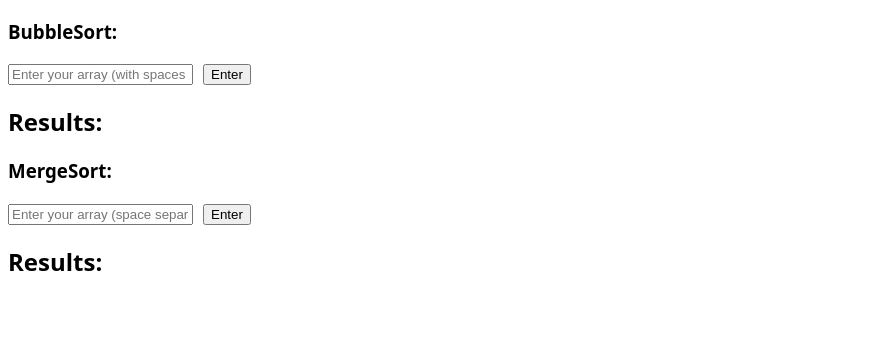
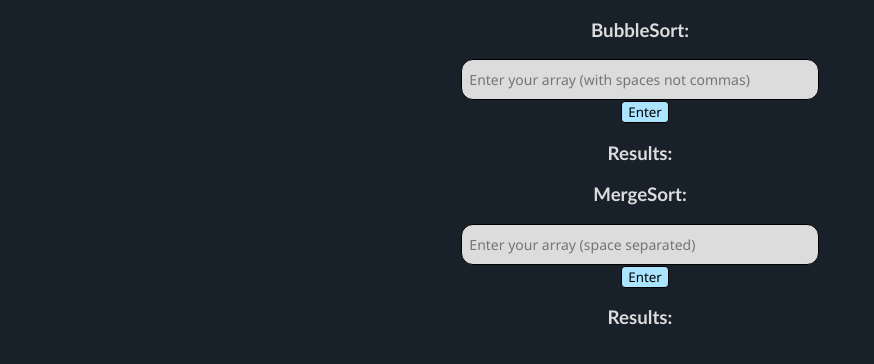
Before and after one commit to abhikatta/searchgithub, a React (Create React App) app: page / in a window 1280 px wide. Shown: the top 364 px of the page, without its empty margins (0-874 px from the left). Built offline with nearby package versions, Linux system fonts and the light colour scheme.

Commit message:
css-changes

```diff
--- a/src/Frontend/BubbleSort.css
+++ b/src/Frontend/BubbleSort.css
@@ -1,3 +1,45 @@
-.array{
-    display: inline-flex;
+div{
+    font-family: 'Segoe UI', Tahoma, Geneva, Verdana, sans-serif;
 }
+h3{
+    font-family:'Trebuchet MS', 'Lucida Sans Unicode', 'Lucida Grande', 'Lucida Sans', Arial, sans-serif;
+}
+body{
+    background-color: rgb(24, 32, 41);
+    color: gainsboro;
+}
+.input{
+    padding: 10px 7px ;
+    width: 27%;
+    border-radius: 12px;
+    border: black solid 1px;
+    font-family:'Segoe UI', Tahoma, Geneva, Verdana, sans-serif;
+    font-size: 14px;
+    font-weight: 400;
+    background-color: gainsboro;
+}
+.main{
+    text-align: center;
+
+}
+.input:hover{
+    background-color: antiquewhite;
+    width: 27%;
+}
+.input::selection{
+    border: black transparent 1px;
+    width: 27%;
+}
+.submit-button{
+    font-family: 'Segoe UI', Tahoma, Geneva, Verdana, sans-serif;
+    border-radius: 4px;
+    border: black solid 1px ;
+    color: black;
+    background-color: rgb(170, 228, 255);
+    transition: background-color 0.2s ease;
+}
+.submit-button:hover{
+    background-color: teal;
+    color: white;
+    animation-delay:200ms;
+}
--- a/src/Frontend/BubbleSort.jsx
+++ b/src/Frontend/BubbleSort.jsx
@@ -29,16 +29,21 @@ const Bubblesort = () => {
   let size = array.length;
 
   return (
-    <>
+    <div className="main">
       <h3>BubbleSort:</h3>
       <input
+        className="input"
         value={inputValue}
         onChange={Onchange}
         placeholder="Enter your array (with spaces not commas)"></input>
-      <button onClick={onClick}>Enter</button>
-      <h2>Results:</h2>
+      <br></br>
+
+      <button className="submit-button" onClick={onClick}>
+        Enter
+      </button>
+      <h3>Results:</h3>
       <div>{bubblesort(array, size).join(", ")}</div>
-    </>
+    </div>
   );
 };
 
--- a/src/Frontend/MergeSort.jsx
+++ b/src/Frontend/MergeSort.jsx
@@ -1,5 +1,5 @@
 import { useState } from "react";
-
+import "./BubbleSort.css";
 function split(array) {
   if (array.length <= 1) {
     return array;
@@ -49,21 +49,20 @@ const MergeSort = () => {
     setArray(inputArray);
   };
   return (
-    <>
+    <div className="main">
       <h3>MergeSort: </h3>
       <input
+        className="input"
         value={inputValue}
         onChange={onChange}
         placeholder="Enter your array (space separated)"></input>
-      <button onClick={onClick}>Enter</button>
-      <h2>Results:</h2>
+      <br></br>
+      <button className="submit-button" onClick={onClick}>
+        Enter
+      </button>
+      <h3>Results:</h3>
       <div>{split(array).join(", ")}</div>
-      {/* <div>
-        {array.map((item, index) => (
-          <h3 key={index}>{item + ", "}</h3>
-        ))} */}
-      {/* </div> */}
-    </>
+    </div>
   );
 };
 export default MergeSort;
```
